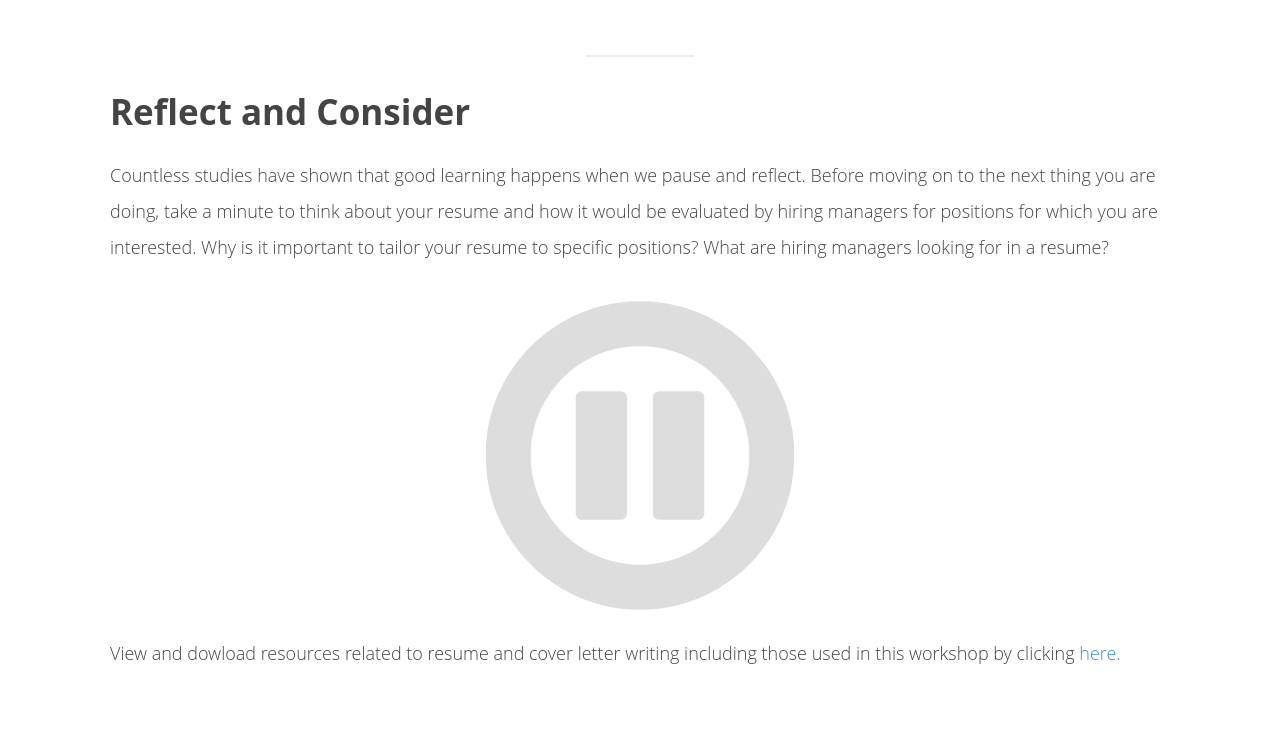
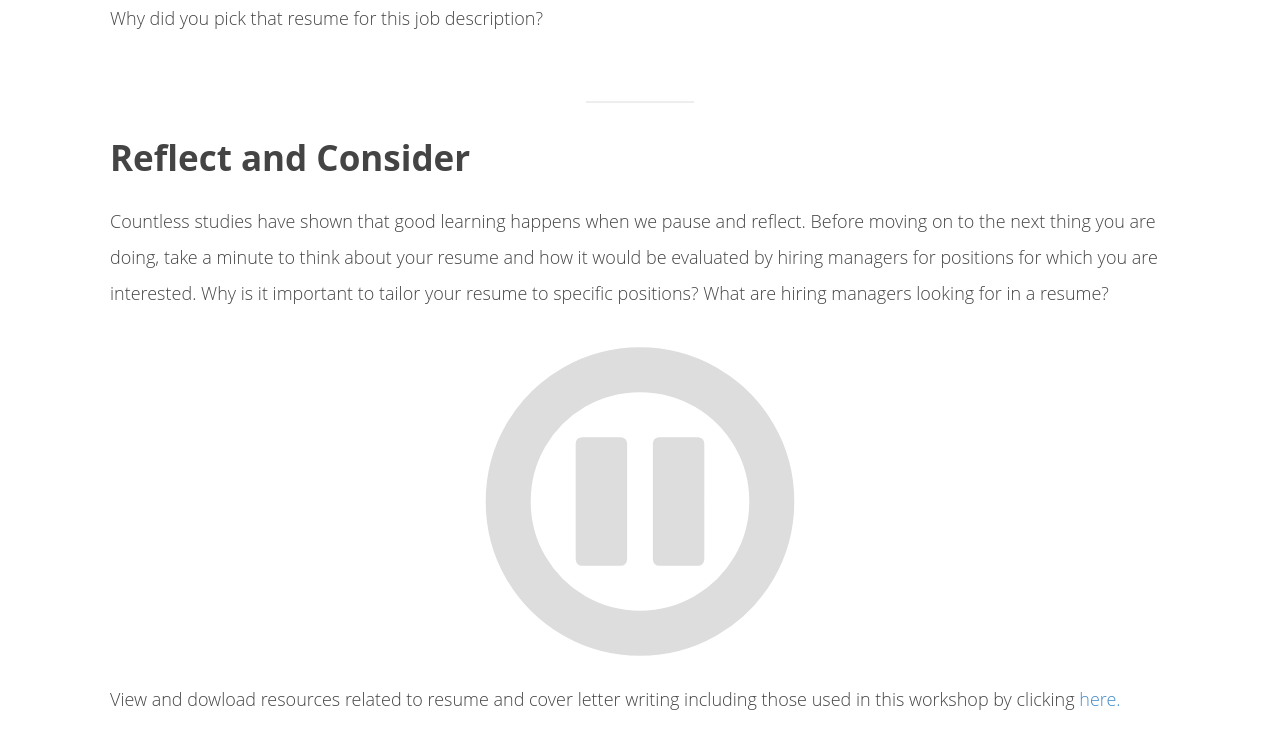
Before and after one commit to dwthurber/resume-coverletter, a Jekyll site: the page built from resume.html, in a window 1280 px wide. Shown: the part 3174-3916 px from the top of the page. Built offline with Jekyll 4.4.1, drawn with Linux system fonts in a browser that asks for light colours; nearby versions of some CDN libraries; before the commit the page ends 3870 px from its top, so only the background shows below that.

Commit message:
Updated 'resume.html' via CloudCannon

```diff
--- a/resume.html
+++ b/resume.html
@@ -159,6 +159,9 @@ Honors and study abroad experience can be listed on this line, in succession to
 <!--                 <a href="#/"><i class="fa fa-chevron-left" id="slide-left"></i></a>-->
                  <a href="#/"><i class="fa fa-chevron-right" id="slide-right"></i></a>
             </div>
+            <div class="container editable">
+                <p>Why did you pick that resume for this job description?</p>
+            </div>
     </section>
     <section>
         <div class="container">
```
